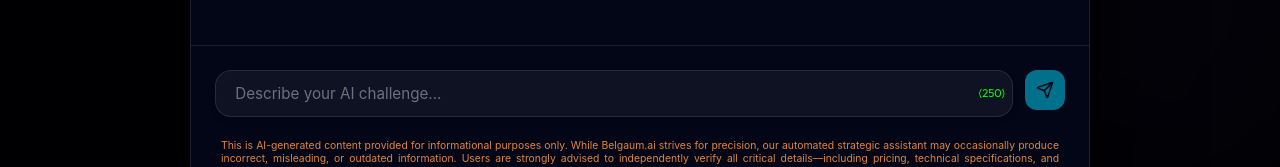
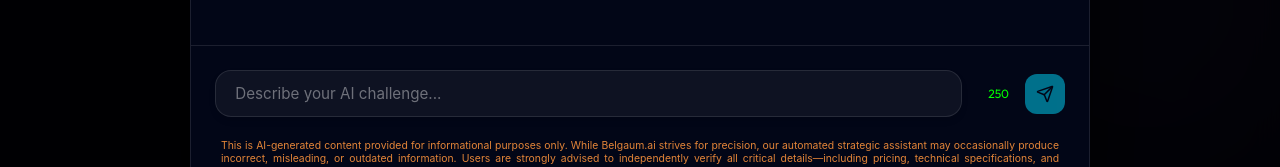
Before and after one commit to rameshbgm/belgaum.ai, a Next.js app: page / in a window 1280 px wide. Both pictures are taken after a click on the button "Open Chat". Shown: the part 518-685 px from the top of the page. Built offline with nearby package versions, Linux system fonts and the light colour scheme; no server answers.

Commit message:
chore: Revert client-side logging and .htaccess caching changes

```diff
--- a/app/globals.css
+++ b/app/globals.css
@@ -550,8 +550,8 @@ header {
 .chat-input-row {
   display: flex;
   gap: 12px;
-  position: relative;
-  /* For absolute positioning of count */
+  align-items: center;
+  /* Ensure items align vertically */
 }
 
 .input-info {
@@ -591,8 +591,7 @@ header {
   background: rgba(255, 255, 255, 0.05);
   border: 1px solid rgba(255, 255, 255, 0.1);
   border-radius: 16px;
-  padding: 0.8rem 3.5rem 0.8rem 1.2rem;
-  /* Right padding for count */
+  padding: 0.8rem 1.2rem;
   color: white;
   outline: none;
   font-family: 'Inter', sans-serif;
--- a/components/Chatbot.tsx
+++ b/components/Chatbot.tsx
@@ -478,7 +478,13 @@ export default function Chatbot() {
                     </div>
 
                     <div className="chat-input-area">
-                        <div className="chat-input-row">
+                        <form
+                            className="chat-input-row"
+                            onSubmit={(e) => {
+                                e.preventDefault();
+                                handleSend();
+                            }}
+                        >
                             <input
                                 type="text"
                                 className="chat-input"
@@ -486,34 +492,32 @@ export default function Chatbot() {
                                 value={input}
                                 maxLength={CHAT_CONFIG.MAX_INPUT_LENGTH}
                                 onChange={(e) => setInput(e.target.value)}
-                                onKeyDown={(e) => e.key === "Enter" && handleSend()}
+                                enterKeyHint="send"
                             />
-                            {/* In-Input Character Count */}
                             <span
                                 style={{
-                                    position: 'absolute',
-                                    right: '60px',
-                                    top: '50%',
-                                    transform: 'translateY(-50%)',
-                                    fontSize: '0.7rem',
-                                    boxShadow: 'none',
-                                    pointerEvents: 'none',
+                                    alignSelf: 'center',
+                                    fontSize: '0.75rem',
                                     color: `rgb(${Math.min(255, (input.length / CHAT_CONFIG.MAX_INPUT_LENGTH) * 255 * 2)}, ${Math.min(255, (1 - input.length / CHAT_CONFIG.MAX_INPUT_LENGTH) * 255 * 2)}, 0)`,
-                                    fontWeight: input.length > (CHAT_CONFIG.MAX_INPUT_LENGTH - 20) ? 'bold' : 'normal'
+                                    fontWeight: input.length > (CHAT_CONFIG.MAX_INPUT_LENGTH - 20) ? 'bold' : 'normal',
+                                    minWidth: '35px',
+                                    textAlign: 'right',
+                                    marginRight: '4px'
                                 }}
                             >
-                                ({CHAT_CONFIG.MAX_INPUT_LENGTH - input.length})
+                                {CHAT_CONFIG.MAX_INPUT_LENGTH - input.length}
                             </span>
                             <button
+                                type="submit"
                                 className="chat-send-btn"
-                                onClick={handleSend}
                                 disabled={!input.trim() || isTyping || input.length > CHAT_CONFIG.MAX_INPUT_LENGTH}
                                 aria-label="Send Message"
                                 title={input.length >= CHAT_CONFIG.MAX_INPUT_LENGTH ? "Message limit reached" : "Send Message"}
+                                style={{ flexShrink: 0 }}
                             >
                                 <Send size={18} />
                             </button>
-                        </div>
+                        </form>
                         <div className="input-info">
                             <span className="input-label">{CHAT_CONFIG.INPUT_LABEL}</span>
                         </div>
```
Also changed, not shown: 1 other file (tests, documents, lock files or other folders).
